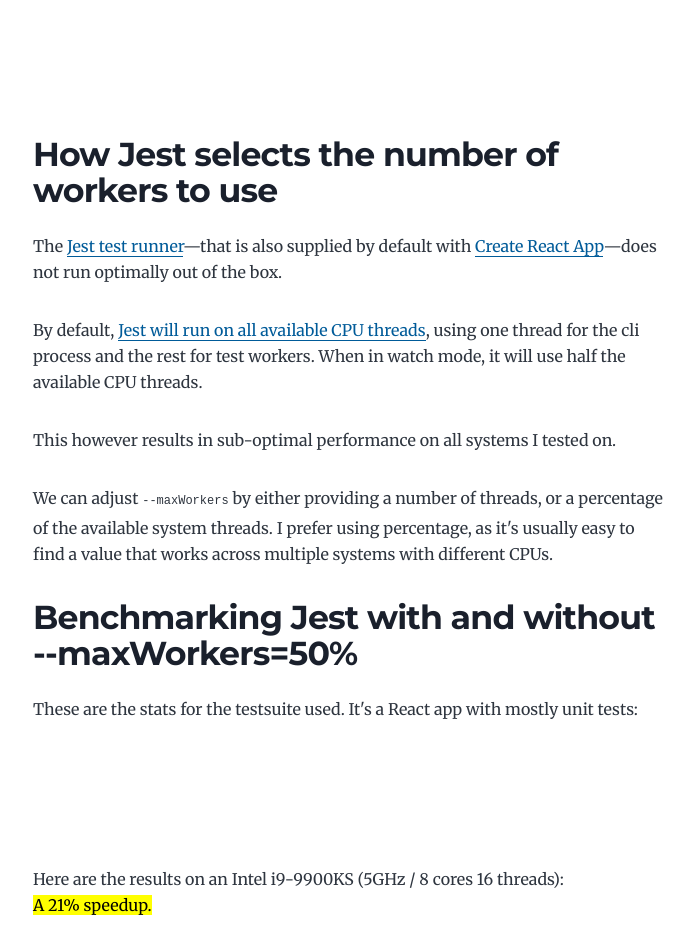
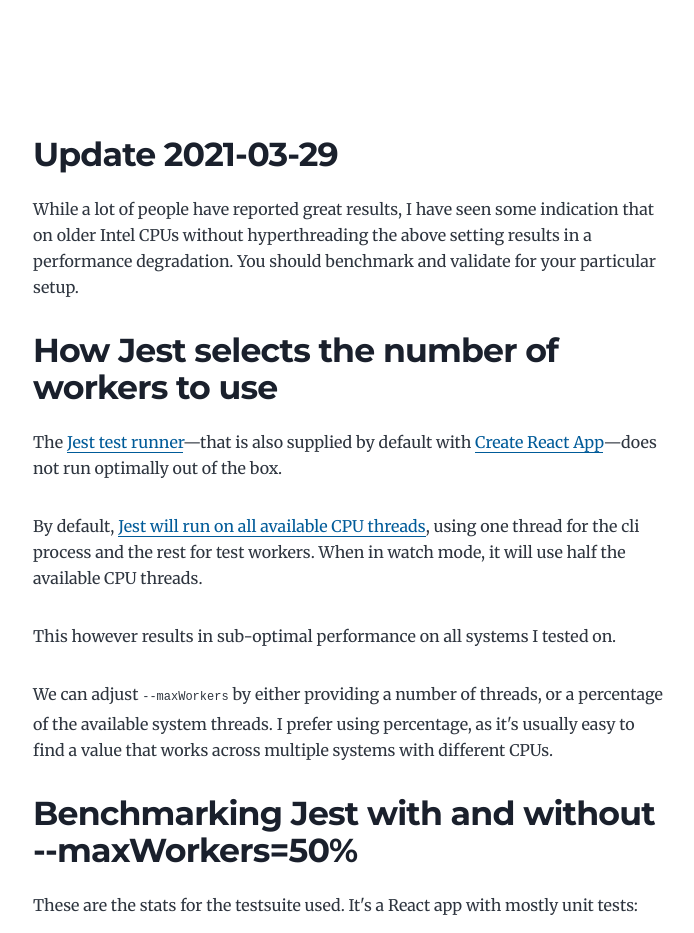
Before and after one commit to VanTanev/ivantanev.com, a Gatsby site: page /make-jest-faster/ in a window 1280 px wide. Shown: the part 820-1753 px from the top of the page, without its empty margins (291-985 px from the left). Built offline with nearby package versions, Linux system fonts and the light colour scheme; Gatsby itself is replaced by a stand-in of ours; some packages are replaced by stand-ins of ours; code samples lack their colours.

Commit message:
Add Jest update

````diff
--- a/content/blog/make-jest-faster/index.md
+++ b/content/blog/make-jest-faster/index.md
@@ -25,6 +25,11 @@ When you have `Jest` as your test runner, passing the `--maxWorkers=50%` option
   }
 }
 ```
+
+## Update 2021-03-29
+
+While a lot of people have reported great results, I have seen some indication that on older Intel CPUs without hyperthreading the above setting results in a performance degradation.
+You should benchmark and validate for your particular setup.
 
 ## How Jest selects the number of workers to use
 
````
